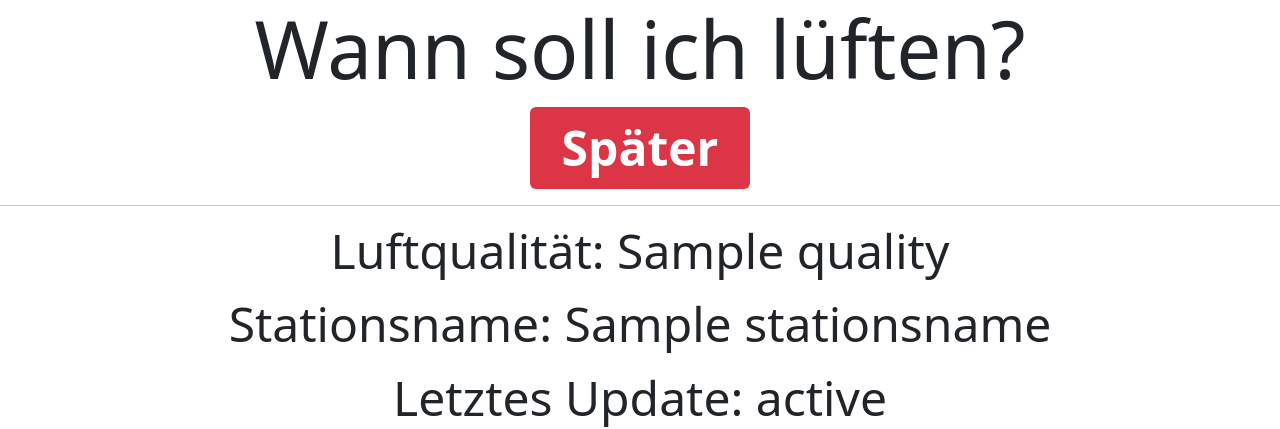
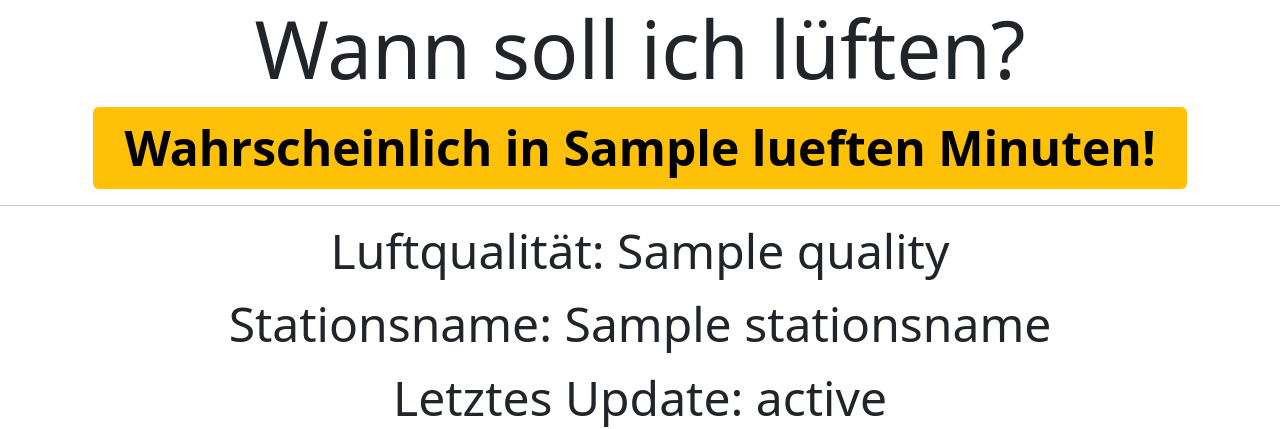
Before and after one commit to Jugendhackt/wann-soll-ich-lueften.de, a Flask app: template server/templates/daten.html in a window 1280 px wide. Shown: the top 429 px of the page. Run offline with Flask 2, Linux system fonts and the light colour scheme; the template is opened without the code that fills it: most values are stand-ins (such as "Sample title", 1, 10 or a date in 2020); some libraries are stand-ins or nearby versions.

Commit message:
Noch viel hübscher!!!

```diff
--- a/server/server.py
+++ b/server/server.py
@@ -38,7 +38,7 @@ def luft():
     luft = backend.get_data(country)
     aqi = luft['AQI']
     averageaqi = backend.average_germany('aqi')
-    lueften = 0
+    lueften = 1
     #if aqi > averageaqi :
     #    lueften = 'Nein'
 
--- a/server/templates/daten.html
+++ b/server/templates/daten.html
@@ -18,11 +18,10 @@
 
       <p class="display-3"><b>
 
-        {% if lueften == 0 %}
+        {% if lueften <= 0 %}
           <span class="badge text-bg-success">Jetzt!</span>
-
         {% else %}
-          <span class="badge text-bg-danger">Später</span>
+          <span class="badge text-bg-warning">Wahrscheinlich in {{ lueften }} Minuten!</span>
         {% endif %}
 
       </b></p>
```
